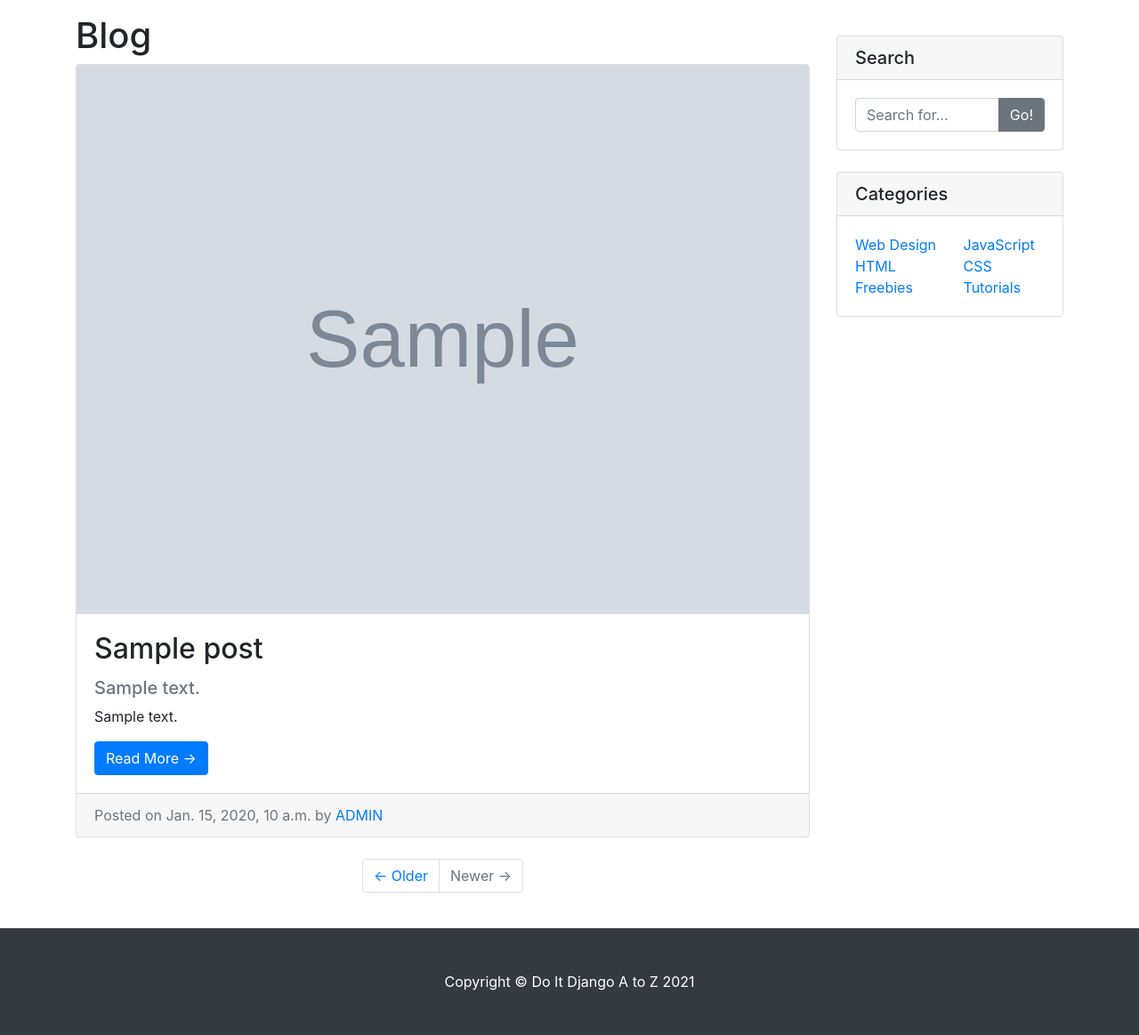
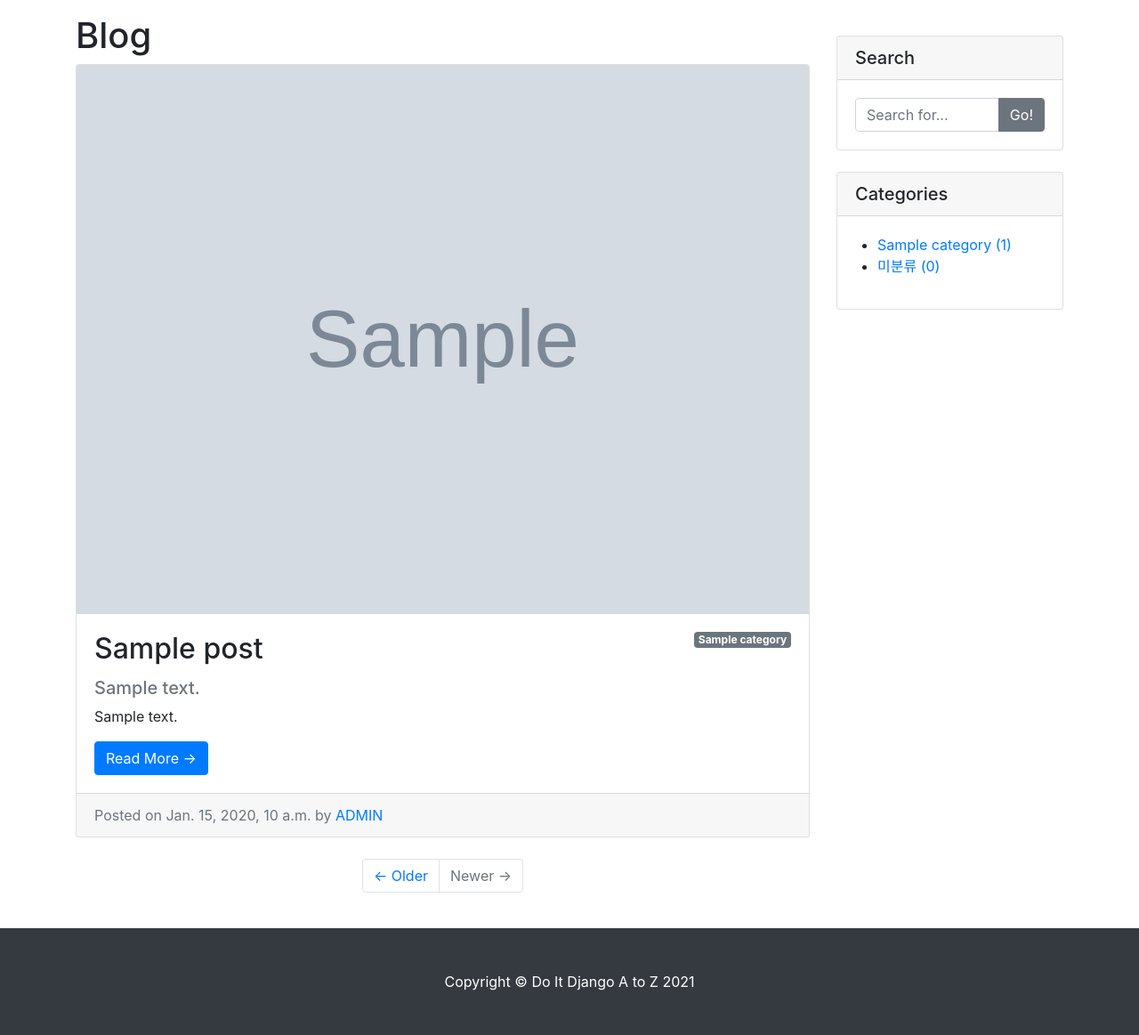
Before and after one commit to yujinGwon/Book-Practice, a Django app: page /blog/ in a window 1280 px wide. Shown: the part 56-1219 px from the top of the page at 89% size. Run offline with Django 3.2, Linux system fonts and the light colour scheme; data comes from the database, SQL or seed files in the repository; tables that the repository leaves empty hold one stand-in row (values such as "Sample post"); grey boxes marked "Sample" are stand-in pictures; some libraries are stand-ins or nearby versions.

Commit message:
포스트 목록 페이지에 카테고리 기능 추가하기

```diff
--- a/장고+부트스트랩(이지스퍼블리싱)/blog/models.py
+++ b/장고+부트스트랩(이지스퍼블리싱)/blog/models.py
@@ -3,6 +3,16 @@ from django.contrib.auth.models import User
 import os
 
 # Create your models here.
+
+class Category(models.Model):
+    name = models.CharField(max_length=50, unique=True)
+    slug = models.SlugField(max_length=200, unique=True, allow_unicode=True)
+
+    def __str__(self):
+        return self.name
+
+    class Meta:
+        verbose_name_plural = 'Categories'
 
 class Post(models.Model):
     title = models.CharField(max_length=30)
@@ -17,6 +27,8 @@ class Post(models.Model):
 
     author = models.ForeignKey(User, null=True, on_delete=models.SET_NULL)
 
+    category = models.ForeignKey(Category, null=True, blank=True, on_delete=models.SET_NULL)
+
     def __str__(self):
         return f'[{self.pk}] {self.title} :: {self.author}'
 
--- a/장고+부트스트랩(이지스퍼블리싱)/blog/templates/blog/base.html
+++ b/장고+부트스트랩(이지스퍼블리싱)/blog/templates/blog/base.html
@@ -41,32 +41,24 @@
                         <h5 class="card-header">Categories</h5>
                         <div class="card-body">
                             <div class="row">
-                                <div class="col-lg-6">
-                                    <ul class="list-unstyled mb-0">
-                                        <li>
-                                            <a href="#">Web Design</a>
-                                        </li>
-                                        <li>
-                                            <a href="#">HTML</a>
-                                        </li>
-                                        <li>
-                                            <a href="#">Freebies</a>
-                                        </li>
+
+                                    <ul>
+                                        {% for category in categories %}
+                                            <li>
+                                                <a href="category.get_absolute_url">{{ category }} ({{ category.post_set.count }})</a>
+                                            </li>
+                                        {% endfor %}
+                                            <li>
+                                                <a href="/blog/category/no_category/">미분류 ({{ no_category_post_count }})</a>
+                                            </li>
+
                                     </ul>
-                                </div>
-                                <div class="col-lg-6">
-                                    <ul class="list-unstyled mb-0">
-                                        <li>
-                                            <a href="#">JavaScript</a>
-                                        </li>
-                                        <li>
-                                            <a href="#">CSS</a>
-                                        </li>
-                                        <li>
-                                            <a href="#">Tutorials</a>
-                                        </li>
-                                    </ul>
-                                </div>
+
+
+
+
+
+
                             </div>
                         </div>
                     </div>
--- a/장고+부트스트랩(이지스퍼블리싱)/blog/templates/blog/post_list.html
+++ b/장고+부트스트랩(이지스퍼블리싱)/blog/templates/blog/post_list.html
@@ -5,7 +5,7 @@
     {% if post_list.exists %}
         {% for p in post_list %}
         <!-- Blog Post -->
-        <div class="card mb-4">
+        <div class="card mb-4" id="post-{{ p.pk }}">
             {% if p.head_image %}
                 <img class="card-img-top" src="{{ p.head_image.url }}" alt="Card image cap">
             {% else %}
@@ -13,6 +13,12 @@
             {% endif %}
 
             <div class="card-body">
+                {% if p.category %}
+                    <span class="badge badge-secondary float-right">{{ p.category }}</span>
+                {% else %}
+                    <span class="badge badge-secondary float-right">미분류</span>
+                {% endif %}
+
                 <h2 class="card-title">{{ p.title }}</h2>
                 {% if p.hook_text %}
                     <h5 class="text-muted">{{ p.hook_text }}</h5>
--- a/장고+부트스트랩(이지스퍼블리싱)/blog/views.py
+++ b/장고+부트스트랩(이지스퍼블리싱)/blog/views.py
@@ -1,11 +1,17 @@
 from django.shortcuts import render
 from django.views.generic import ListView, DetailView
-from .models import Post
+from .models import Post, Category
 
 class PostList(ListView):
     model = Post
     ordering = '-pk'
 
+    def get_context_data(self, **kwargs):
+        context = super(PostList, self).get_context_data()
+        context['categories'] = Category.objects.all()
+        context['no_category_post_count'] = Post.objects.filter(category=None).count()
+
+        return context
 
 class PostDetail(DetailView):
     model = Post
--- a/장고+부트스트랩(이지스퍼블리싱)/do_it_django_prj/settings.py
+++ b/장고+부트스트랩(이지스퍼블리싱)/do_it_django_prj/settings.py
@@ -39,6 +39,8 @@ INSTALLED_APPS = [
     'django.contrib.sessions',
     'django.contrib.messages',
     'django.contrib.staticfiles',
+    'django_extensions',
+
     'blog',
     'single_pages',
 ]
```
Also changed, not shown: 장고+부트스트랩(이지스퍼블리싱)/blog/admin.py (+6 -1 lines).
